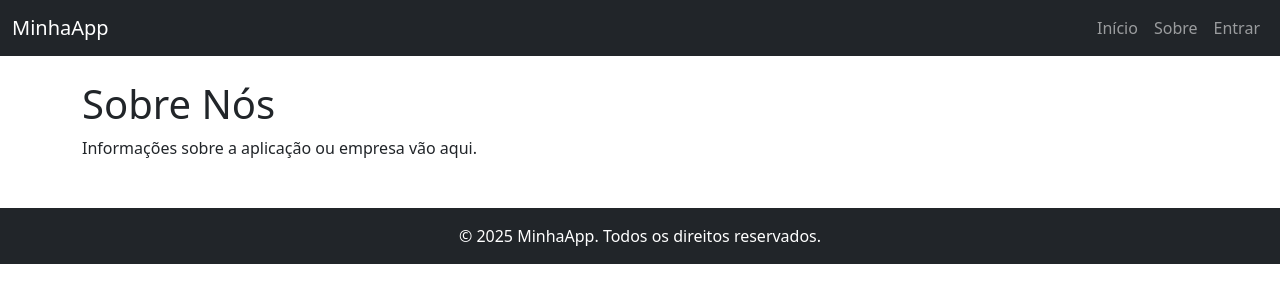
After one commit to lfsca/SAFeProj, a Django app: page /sobre/ in a window 1280 px wide. The commit adds this page. Shown: the top 303 px of the page. Run offline with Django 5.2, Linux system fonts and the light colour scheme; parts of the project's set-up code (start-up, migrations or seed data) failed here and were passed over.

Commit message:
Inicio Paginas Base

```diff
--- a/web/config/settings.py
+++ b/web/config/settings.py
@@ -40,6 +40,7 @@ INSTALLED_APPS = [
     'django.contrib.sessions',
     'django.contrib.messages',
     'django.contrib.staticfiles',
+    'core',
 ]
 
 MIDDLEWARE = [
--- a/web/config/urls.py
+++ b/web/config/urls.py
@@ -1,24 +1,10 @@
-"""
-URL configuration for safeproj project.
 
-The `urlpatterns` list routes URLs to views. For more information please see:
-    https://docs.djangoproject.com/en/5.1/topics/http/urls/
-Examples:
-Function views
-    1. Add an import:  from my_app import views
-    2. Add a URL to urlpatterns:  path('', views.home, name='home')
-Class-based views
-    1. Add an import:  from other_app.views import Home
-    2. Add a URL to urlpatterns:  path('', Home.as_view(), name='home')
-Including another URLconf
-    1. Import the include() function: from django.urls import include, path
-    2. Add a URL to urlpatterns:  path('blog/', include('blog.urls'))
-"""
 from django.contrib import admin
-from django.urls import path
+from django.urls import path, include
 
 urlpatterns = [
     path('admin/', admin.site.urls),
+    path('', include('core.urls')),  # Inclui as rotas do app core
 ]
 
 # path("events/", include("events.urls", namespace="events")),
--- /dev/null
+++ b/web/core/templates/about.html
@@ -0,0 +1,7 @@
+{% extends "base.html" %}
+{% block title %}Sobre{% endblock %}
+
+{% block content %}
+<h1>Sobre Nós</h1>
+<p>Informações sobre a aplicação ou empresa vão aqui.</p>
+{% endblock %}
--- a/web/core/templates/base.html
+++ b/web/core/templates/base.html
@@ -27,11 +27,11 @@
                     </li>
                     {% if user.is_authenticated %}
                         <li class="nav-item">
-                            <a class="nav-link" href="{% url 'logout' %}">Sair</a>
+                            <a class="nav-link" href="#">Sair</a>
                         </li>
                     {% else %}
                         <li class="nav-item">
-                            <a class="nav-link" href="{% url 'login' %}">Entrar</a>
+                            <a class="nav-link" href="#">Entrar</a>
                         </li>
                     {% endif %}
                 </ul>
--- /dev/null
+++ b/web/core/urls.py
@@ -0,0 +1,7 @@
+from django.urls import path
+from . import views
+
+urlpatterns = [
+    path('', views.home_view, name='home'),
+    path('sobre/', views.about_view, name='sobre'),
+]
--- a/web/core/views.py
+++ b/web/core/views.py
@@ -1,3 +1,7 @@
 from django.shortcuts import render
 
-# Create your views here.
+def home_view(request):
+    return render(request, 'home.html')
+
+def about_view(request):
+    return render(request, 'about.html')
```
Also changed, not shown: web/core/templates/home.html (+7 -0 lines).
